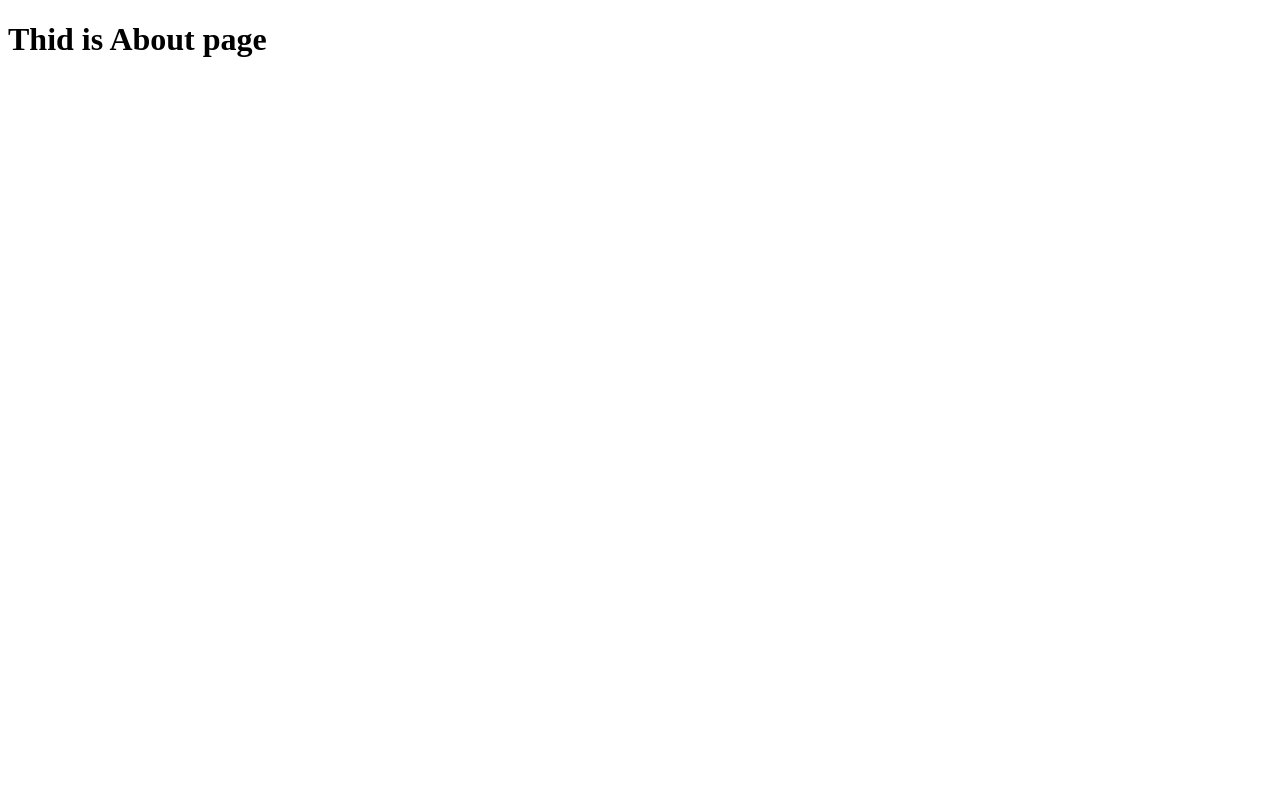
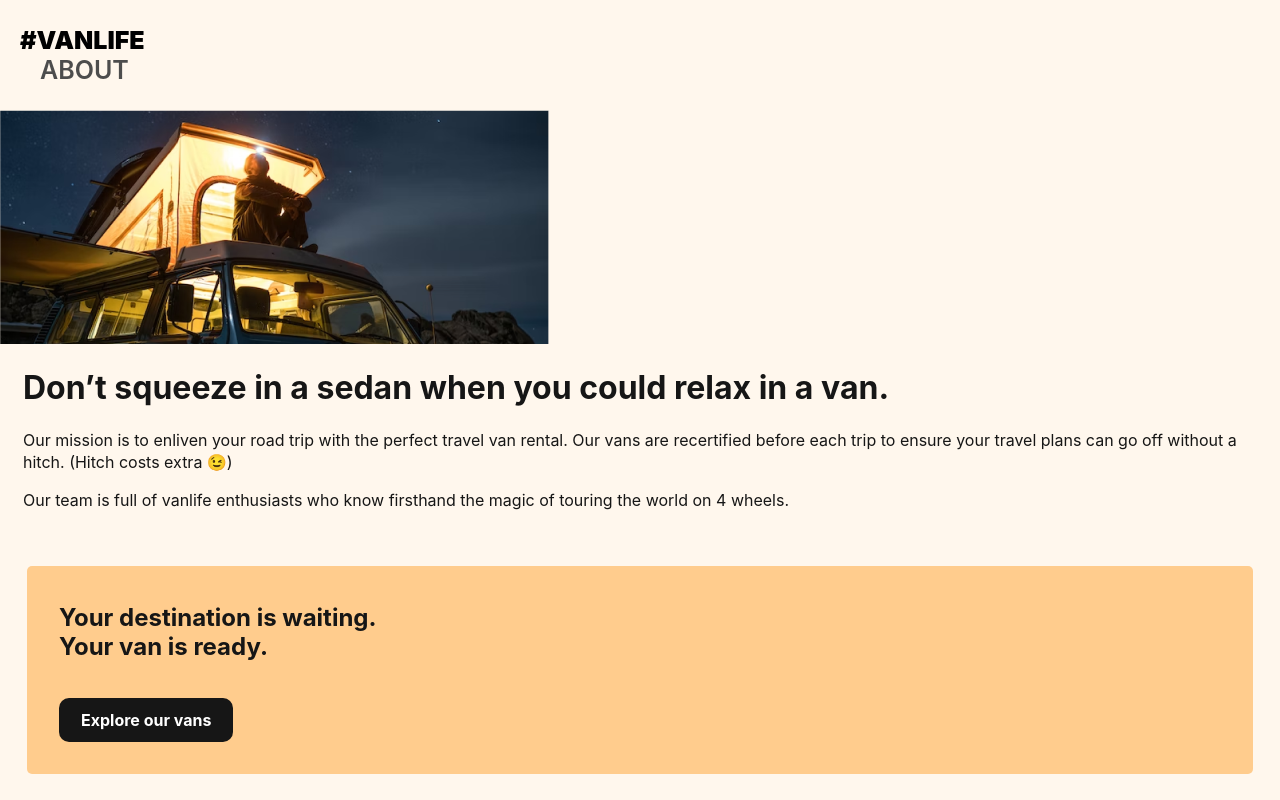
Before and after one commit to Nezerwa/React-course, a React (Create React App) app in the folder learning-react-router/: page /about in a window 1280 px wide. Built offline with nearby package versions, Linux system fonts and the light colour scheme.

Commit message:
Add data from milage

```diff
--- a/learning-react-router/src/App.jsx
+++ b/learning-react-router/src/App.jsx
@@ -1,13 +1,23 @@
-import { BrowserRouter, Routes, Route } from "react-router-dom";
+import { BrowserRouter, Routes, Route, Link } from "react-router-dom";
 import Home from "./components/Home";
 import About from "./components/About";
-
+import Vans from "./components/Vans";
 function App() {
   return (
     <BrowserRouter>
+      <header>
+        <Link className="site-logo" to="/">
+          #VanLife
+          <nav>
+            <Link to="/about">About</Link>
+            <Link to="/vans"></Link>
+          </nav>
+        </Link>
+      </header>
       <Routes>
         <Route path="/" element={<Home />} />
         <Route path="/about" element={<About />} />
+        <Route path="/vans" element={<Vans />}></Route>
       </Routes>
     </BrowserRouter>
   );
--- a/learning-react-router/src/components/About.jsx
+++ b/learning-react-router/src/components/About.jsx
@@ -1,8 +1,32 @@
+import { Link } from "react-router-dom";
+import image54 from '../images/image 54.png'
 function About() {
   return (
-    <div>
-      <h1>Thid is About page</h1>
+    <div className="about-page-container">
+      <img src={image54} className="about-hero-image" alt="focus" />
+      <div className="about-page-content">
+        <h1>Don’t squeeze in a sedan when you could relax in a van.</h1>
+        <p>
+          Our mission is to enliven your road trip with the perfect travel van
+          rental. Our vans are recertified before each trip to ensure your
+          travel plans can go off without a hitch. (Hitch costs extra 😉)
+        </p>
+        <p>
+          Our team is full of vanlife enthusiasts who know firsthand the magic
+          of touring the world on 4 wheels.
+        </p>
+      </div>
+      <div className="about-page-cta">
+        <h2>
+          Your destination is waiting.
+          <br />
+          Your van is ready.
+        </h2>
+        <Link className="link-button" to="/vans">
+          Explore our vans
+        </Link>
+      </div>
     </div>
   );
 }
-export default About
+export default About;
--- /dev/null
+++ b/learning-react-router/src/components/Vans.jsx
@@ -0,0 +1,8 @@
+function Vans(){
+    return (
+      <div>
+        <h1>Vans page goes here 🚐</h1>
+      </div>
+    );
+}
+export default Vans
--- a/learning-react-router/src/index.css
+++ b/learning-react-router/src/index.css
@@ -0,0 +1,145 @@
+* {
+    box-sizing: border-box;
+}
+
+html, body {
+    margin: 0;
+    padding: 0;
+    background-color: #FFF7ED;
+    font-family: "Inter", sans-serif;
+}
+
+body::-webkit-scrollbar {
+  display: none;
+}
+
+body {
+  -ms-overflow-style: none;
+  scrollbar-width: none;
+}
+
+header {
+    height: 110px;
+    display: flex;
+    align-items: center;
+    padding-block: 10px;
+}
+
+header .site-logo {
+    color: black;
+    margin-right: auto;
+    text-transform: uppercase;
+    font-weight: 900;
+    font-size: 25px;
+}
+
+header a {
+    text-decoration: none;
+    color: #4D4D4D;
+    font-weight: 600;
+    padding: 5px 20px;
+}
+
+header a:hover {
+    color: #161616;
+    text-decoration: underline;
+}
+
+.link-button {
+    display: inline-block;
+    text-align: center;
+    text-decoration: none;
+    border: none;
+    padding: .75rem 1.375rem;
+    color: initial;
+    font-weight: 700;
+    border-radius: 5px;
+    cursor: pointer;
+    transition: transform .1s ease-in-out;
+}
+
+.link-button:hover {
+    transform: translate(1px, 1px);
+}
+
+/*** HOME PAGE ***/
+.home-container {
+    background: linear-gradient(0deg, rgba(0, 0, 0, 0.46), rgba(0, 0, 0, 0.46)), url("/src/images/image\ 54.png") no-repeat center center;
+    -webkit-background-size: cover;
+    -moz-background-size: cover;
+    -o-background-size: cover;
+    background-size: cover;
+    min-height: 350px;
+    color: white;
+    padding: 45px 23px;
+}
+
+.home-container h1 {
+    font-weight: 700;
+    font-size: 2.25rem;
+    line-height: 42px;
+}
+
+.home-container p {
+    line-height: 24px;
+}
+
+.home-container a {
+    display: inline-block;
+    text-align: center;
+    text-decoration: none;
+    background-color: #FF8C38;
+    border: none;
+    width: 100%;
+    margin-top: 27px;
+    padding-block: .75rem;
+    color: white;
+    font-weight: 700;
+    border-radius: 5px;
+    cursor: pointer;
+    transition: transform .1s ease-in-out;
+}
+
+.home-container a:hover {
+    transform: translate(1px, 1px);
+}
+
+
+/*** ABOUT PAGE ***/
+.about-hero-image {
+    max-width: 100%;
+}
+
+.about-page-content {
+    padding-inline: 23px;
+    color: #161616;
+    margin-bottom: 55px;
+}
+
+.about-page-content h1 {
+    line-height: 38px;
+}
+
+.about-page-content p {
+    line-height: 22px;
+}
+
+.about-page-cta {
+    background-color: #FFCC8D;
+    color: #161616;
+    padding-inline: 32px;
+    padding-bottom: 32px;
+    margin-inline: 27px;
+    border-radius: 5px;
+}
+
+.about-page-cta h2 {
+    margin: 0;
+    padding-block: 37px;
+}
+
+.about-page-cta .link-button {
+    background-color: #161616;
+    color: white;
+    border-radius: 10px;
+}
```
Also changed, not shown: learning-react-router/src/server.js (added, +84 -0 lines), learning-react-router/src/images/image 54.png (added).
